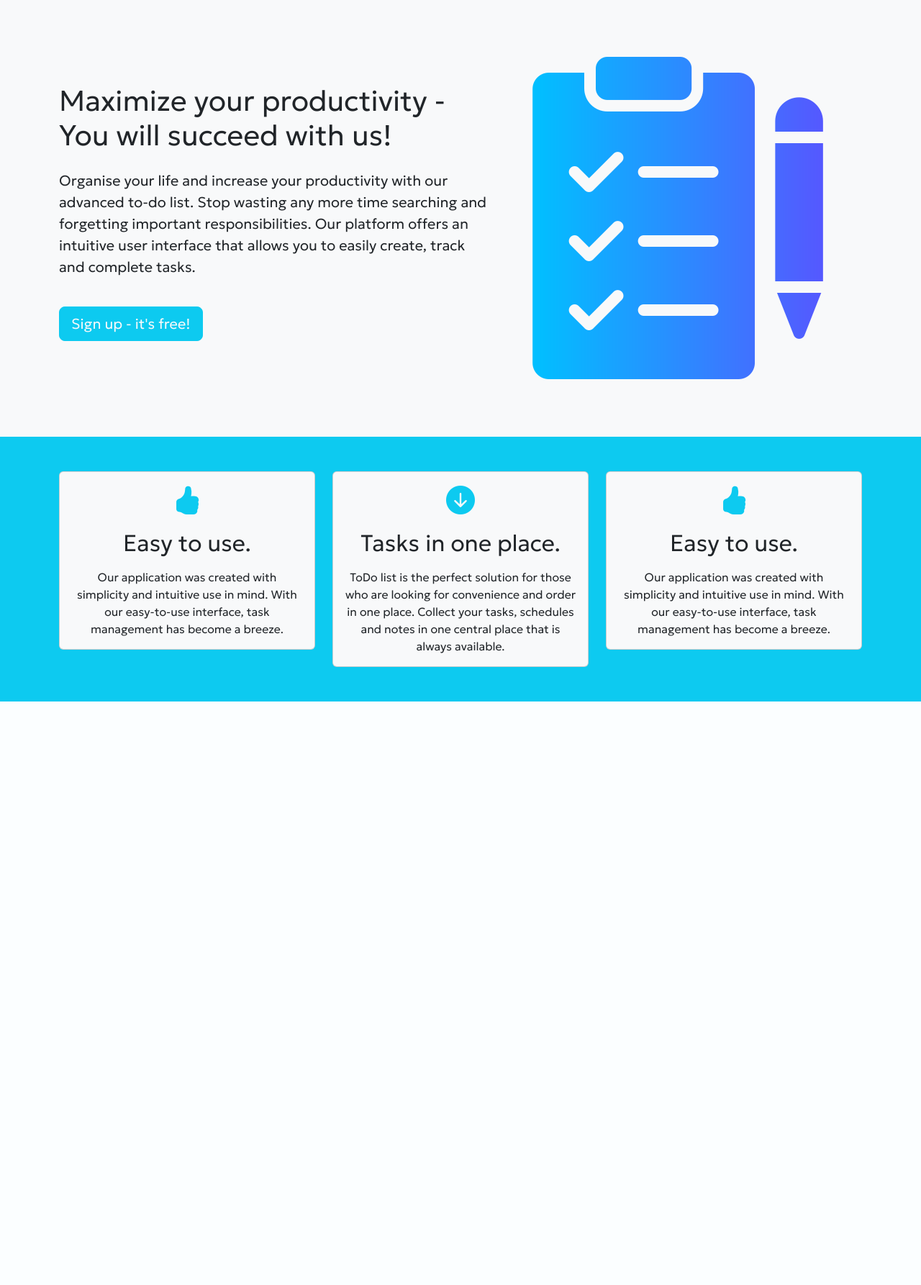
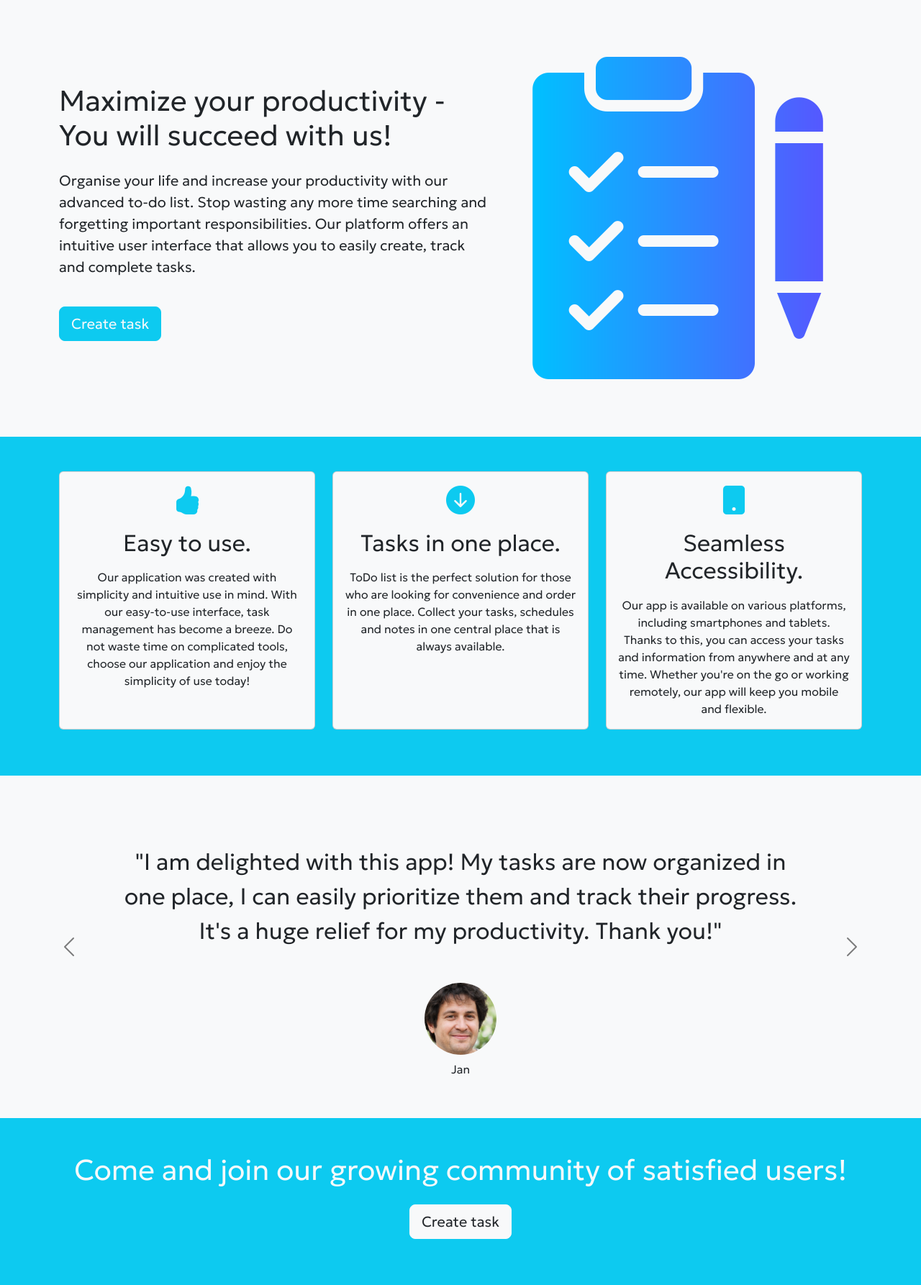
Before and after one commit to M4recki/ToDo-list, a Python web app: template templates/start_page.html in a window 1280 px wide. Shown: the part 83-1869 px from the top of the page at 72% size. Before the commit the page ends 1058 px from the top, so only its background shows below. Run offline with Jinja, Linux system fonts and the light colour scheme; the template is opened without the code that fills it, so the values that code supplies are empty; some libraries are stand-ins or nearby versions.

Commit message:
Fixed the appearance of app descriptions, added reviews and prompts to create an account. Further work will focus on the footer.

```diff
--- a/static/css/style.css
+++ b/static/css/style.css
@@ -3,7 +3,7 @@ body {
 }
 
 .hover-item:hover {
-  color: #333333;
+  color: #333333 !important;
 }
 
 /* Navigation bar */
@@ -14,3 +14,16 @@ body {
   height: 50px;
   margin: 0px 15px;
 }
+
+/* Carousel */
+
+.profile-picture {
+  width: 100px;
+  height: 100px;
+  border-radius: 100%;
+}
+
+.opinion-text {
+  line-height: 1.5;
+  padding: 0px 75px;
+}
--- a/templates/start_page.html
+++ b/templates/start_page.html
@@ -4,6 +4,7 @@
     <meta charset="UTF-8" />
     <meta http-equiv="X-UA-Compatible" content="IE=edge" />
     <meta name="viewport" content="width=device-width, initial-scale=1.0" />
+    <link rel="shortcut icon" type="image/png" href="/static/img/write.png">
     <title>ToDo list</title>
 
     <!-- Bootstrap -->
@@ -27,22 +28,23 @@
 
     <link rel="stylesheet" href="/static/css/style.css" />
 
-    <!-- Javascrit -->
+    <!-- Javascript -->
 
-    <script
-      src="https://cdn.jsdelivr.net/npm/bootstrap@5.0.2/dist/js/bootstrap.bundle.min.js"
-      integrity="sha384-MrcW6ZMFYlzcLA8Nl+NtUVF0sA7MsXsP1UyJoMp4YLEuNSfAP+JcXn/tWtIaxVXM"
-      crossorigin="anonymous"></script>
+    <script src="https://cdn.jsdelivr.net/npm/@popperjs/core@2.9.2/dist/umd/popper.min.js" integrity="sha384-IQsoLXl5PILFhosVNubq5LC7Qb9DXgDA9i+tQ8Zj3iwWAwPtgFTxbJ8NT4GN1R8p" crossorigin="anonymous"></script>
+
+    <script src="https://cdn.jsdelivr.net/npm/bootstrap@5.0.2/dist/js/bootstrap.min.js" integrity="sha384-cVKIPhGWiC2Al4u+LWgxfKTRIcfu0JTxR+EQDz/bgldoEyl4H0zUF0QKbrJ0EcQF" crossorigin="anonymous"></script>
+
   </head>
+
   <body class="bg-light">
 
-    <!-- Nav bar -->
+    <!-- Navigation bar -->
 
       <section class="navigation-bar">
-        <nav class="navbar navbar-expand-lg navbar-light bg-info py-3 navbar-dark-hover-color">
+        <nav class="navbar navbar-expand-lg navbar-light bg-info py-3 ">
           <div class="container-fluid">
             <img src="/static/img/write.png" alt="ToDo-logo" class="logo"/>
-            <a class="navbar-brand nav-link text-light" href="#">ToDo list</a>
+            <a class="navbar-brand nav-link text-light hover-item" href="#">ToDo list</a>
             <button
               class="navbar-toggler"
               type="button"
@@ -53,16 +55,16 @@
             <div class="collapse navbar-collapse" id="navbarNav">
               <ul class="navbar-nav ms-auto">
                 <li class="nav-item ms-auto">
-                  <a class="nav-link text-light" href="#">Create to-do</a>
+                  <a class="nav-link text-light hover-item" href="#">Create to-do</a>
                 </li>
                 <li class="nav-item ms-auto">
-                  <a class="nav-link text-light" href="#">Sign up</a>
+                  <a class="nav-link text-light hover-item" href="#">Sign up</a>
                 </li>
                 <li class="nav-item ms-auto">
-                  <a class="nav-link text-light" href="#">Log in</a>
+                  <a class="nav-link text-light hover-item" href="#">Log in</a>
                 </li>
                 <li class="nav-item ms-auto">
-                  <a class="nav-link text-light" href="#">Contact</a>
+                  <a class="nav-link text-light hover-item" href="#">Contact</a>
                 </li>
               </ul>
             </div>
@@ -71,9 +73,9 @@
       </section>
 
 
-    <!-- Middle secttion -->
+    <!-- Middle section -->
 
-    <section class="bg-light -dark p-5 -center text-sm-start">
+    <section class="bg-light p-5 text-sm-start">
       <div class="container">
         <div class="d-sm-flex align-items-center justify-content-between">
           <div>
@@ -81,7 +83,9 @@
             <p class="lead my-4">
               Organise your life and increase your productivity with our advanced to-do list. Stop wasting any more time searching and forgetting important responsibilities. Our platform offers an intuitive user interface that allows you to easily create, track and complete tasks.
             </p>
-            <button class="btn btn-info btn-lg btn-dark-hover my-3 text-light hover-item">Sign up - it's free!</button>
+            <button class="btn btn-info btn-lg hover-item my-3 text-light ">
+              <a class="text-decoration-none text-light hover-item" href="#">Create task</a>
+            </button>
           </div>
           <img src="/static/img/to-do-list.png" alt="ToDo list image" class="img-fluid w-40 d-none d-sm-block">
         </div>
@@ -93,8 +97,8 @@
     <section class="bg-info p-5">
       <div class="container">
         <div class="row text-center">
-          <div class="col-md">
-            <div class="card bg-light">
+          <div class="col-md d-flex">
+            <div class="card bg-light mb-3">
               <div class="card-body text-center">
                 <div class="h1 mb-3 text-info">
                   <i class="bi bi-hand-thumbs-up-fill"></i>
@@ -103,13 +107,13 @@
                   Easy to use.
                 </h2>
                 <p class="card-text text-dark">
-                  Our application was created with simplicity and intuitive use in mind. With our easy-to-use interface, task management has become a breeze.
+                  Our application was created with simplicity and intuitive use in mind. With our easy-to-use interface, task management has become a breeze. Do not waste time on complicated tools, choose our application and enjoy the simplicity of use today!
                 </p>
               </div>
             </div>
           </div>
-          <div class="col-md text-dark">
-            <div class="card bg-light">
+          <div class="col-md text-dark d-flex">
+            <div class="card bg-light mb-3">
               <div class="card-body text-center">
                 <div class="h1 mb-3 text-info">
                   <i class="bi bi-arrow-down-circle-fill"></i>
@@ -123,17 +127,17 @@
               </div>
             </div>
           </div>
-          <div class="col-md text-dark">
-            <div class="card bg-light">
+          <div class="col-md text-dark d-flex">
+            <div class="card bg-light mb-3">
               <div class="card-body text-center">
                 <div class="h1 mb-3 text-info">
-                  <i class="bi bi-hand-thumbs-up-fill"></i>
+                  <i class="bi bi-tablet-fill"></i>
                 </div>
                 <h2 class="card-title mb-3 text-dark">
-                  Easy to use.
+                  Seamless Accessibility.
                 </h2>
                 <p class="card-text text-dark">
-                  Our application was created with simplicity and intuitive use in mind. With our easy-to-use interface, task management has become a breeze.
+                  Our app is available on various platforms, including smartphones and tablets. Thanks to this, you can access your tasks and information from anywhere and at any time. Whether you're on the go or working remotely, our app will keep you mobile and flexible.
                 </p>
               </div>
             </div>
@@ -142,6 +146,63 @@
       </div>
     </section>
 
+    <!-- Opinions -->
+
+    <section class="opinions">
+      <div id="opinions-carousel" class="carousel slide my-5" data-bs-ride="carousel">
+        <div class="carousel-inner text-center">
+          <div class="carousel-item active">
+            <div class="d-flex justify-content-center align-items-center h-100">
+              <div class="container">
+                <h2 class="my-5 opinion-text">"I am delighted with this app! My tasks are now organized in one place, I can easily prioritize them and track their progress. It's a huge relief for my productivity. Thank you!"</h2>
+                <img src="/static/img/Jan.jpg" alt="Jan's image" class="profile-picture">
+                <p class="my-2">Jan</p>
+              </div>
+            </div>
+          </div>
+          <div class="carousel-item">
+            <div class="d-flex justify-content-center align-items-center h-100">
+              <div class="container">
+                <h2 class="my-5 opinion-text">"Now I can't imagine managing tasks without this application. It's easy to use, intuitive and gives me full control over my tasks. I don't get lost in many lists and notes anymore. It really makes my life easier!"</h2>
+                <img src="/static/img/Carolina.jpg" alt="Carolina's image" class="profile-picture">
+                <p class="my-2">Carolina</p>
+              </div>
+            </div>
+          </div>
+          <div class="carousel-item">
+            <div class="d-flex justify-content-center align-items-center h-100">
+              <div class="container">
+                <h2 class="my-5 opinion-text">"This task management application is pure pleasure! The interface is aesthetically pleasing and intuitive, and the functions are very helpful. My productivity has increased since I started using it. I am very happy with the results!"</h2>
+                <img src="/static/img/Caitlyn.jpg" alt="Caitlyn's image" class="profile-picture">
+                <p class="my-2">Caitlyn</p>
+              </div>
+            </div>
+          </div>
+        </div>
+        <button class="carousel-control-prev carousel-dark" type="button" data-bs-target="#opinions-carousel" data-bs-slide="prev">
+          <span class="carousel-control-prev-icon"></span>
+        </button>
+        <button class="carousel-control-next carousel-dark" type="button" data-bs-target="#opinions-carousel" data-bs-slide="next">
+          <span class="carousel-control-next-icon"></span>
+        </button>
+      </div>
+    </section>
+
+    <!-- Encouragement -->
+
+    <section class="encouragement bg-info p-5 d-flex">
+      <div class="container">
+        <div class="row text-center">
+          <div>
+            <h2 class="text-light h1">Come and join our growing community of satisfied users!</h2>
+
+            <button class="btn btn-light btn-lg my-3 text-dark">
+              <a class="text-decoration-none text-dark hover-item" href="#">Create task</a>
+          </button>
+          </div>
+        </div>
+      </div>
+    </section>
 
   </body>
 </html>
```
Also changed, not shown: static/img/Caitlyn.jpg (added), static/img/Carolina.jpg (added), static/img/Jan.jpg (added).
